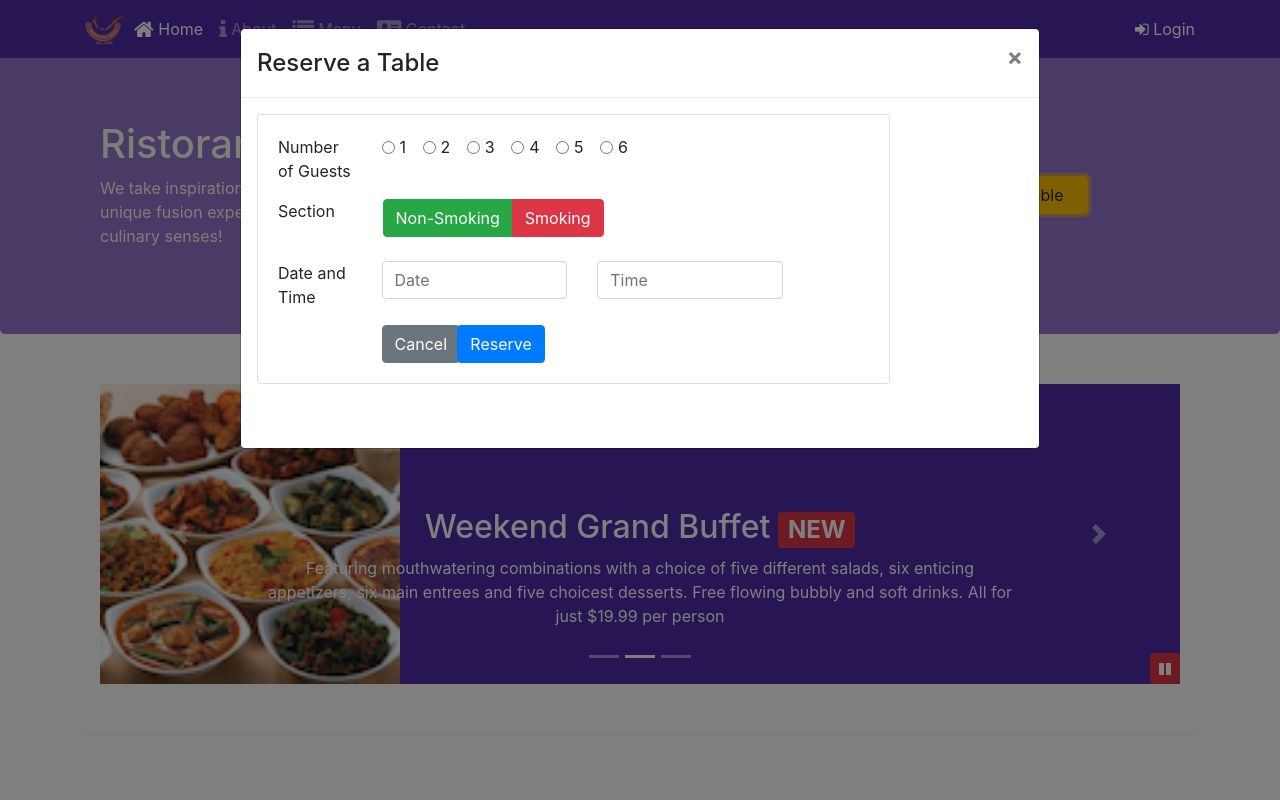
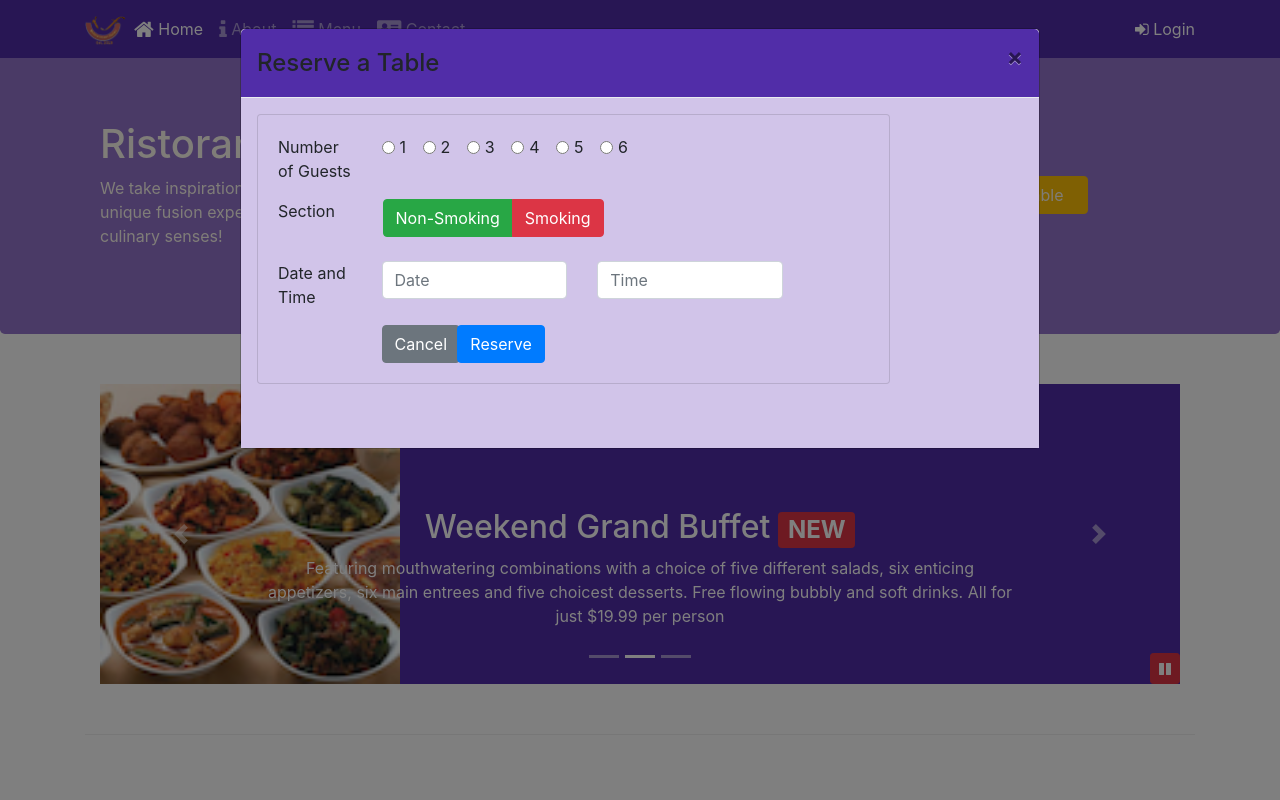
Before and after one commit to MaazAhmadSatti/bootstrap4, a website: page index.html in a window 1280 px wide. Both pictures are taken after a click on the link "Reserve Table". Shown: the top 800 px of the page. Drawn offline with nearby package versions, Linux system fonts and the light colour scheme.

Commit message:
Assignment-4

```diff
--- a/css/styles.scss
+++ b/css/styles.scss
@@ -74,3 +74,15 @@ body{
     bottom: 0px;
     z-index: 1;
 }
+
+.modal-header {
+    background-color: $background-dark;
+}
+
+.modal-body {
+    background-color: $background-pale;
+
+    .forms {
+        background-color: $background-pale;
+    }
+}
--- a/index.html
+++ b/index.html
@@ -31,8 +31,8 @@
                 <li class="navbar-item"><a class="nav-link" href="./contactus.html"><span class="fa fa-address-card fa-lg"></span> Contact</a></li>
             </ul>
             <span class="navbar-text">
-                <a data-toggle="modal" data-target="#loginModal">
-                    <span class="fa fa-sign-in"></span> Login
+                <a>
+                    <span id="loginButton" class="fa fa-sign-in"></span> Login
                 </a>
             </span>
             </div>
@@ -92,7 +92,7 @@
                     <form>
                         <div class="row">
                             <div class="col-sm-10 mb-5">
-                                <div class="card">
+                                <div class="card forms">
                                     <div class="card-body">
                                         <div class="row">
                                             <div class="col-sm-2">
@@ -186,8 +186,7 @@
                     <img src="img/logo.png" alt="logo" class="img-fluid">
                     </div>
                     <div class="col-sm-4 mt-5">
-                    <a class="btn btn-warning btn-block button1"
-                         href="" data-toggle="modal" data-target="#ResModal"> Reserve Table </a>
+                    <a id="ResButton" class="btn btn-warning btn-block button1"> Reserve Table </a>
                     </div>
                     </div>
                  </div>
@@ -366,6 +365,22 @@
             });
         });
     </script>
+    <script>
+        $(document).ready(function(){
+            $('#loginButton').click(function () {
+                $('#loginModal').modal('toggle');
+                $('#loginModal').modal('show');
+             });
+        })
+    </script>
+    <script>
+        $(document).ready(function () {
+            $('#ResButton').click(function () {
+                $('#ResModal').modal('toggle');
+                $('#ResModal').modal('show');
+            });
+        })
+    </script>
 </body>
 
 </html>
--- a/package.json
+++ b/package.json
@@ -6,12 +6,14 @@
   "scripts": {
     "start": "npm run lite",
     "test": "echo \"Error: no test specified\" && exit 1",
-    "lite": "lite-server"
+    "lite": "lite-server",
+    "scss": "node-sass -o css/ css/"
   },
   "author": "",
   "license": "ISC",
   "devDependencies": {
-    "lite-server": "^2.3.0"
+    "lite-server": "^2.3.0",
+    "node-sass": "^4.14.1"
   },
   "dependencies": {
     "bootstrap": "^4.0.0",
```
Also changed, not shown: css/styles.css, 1 other file.
